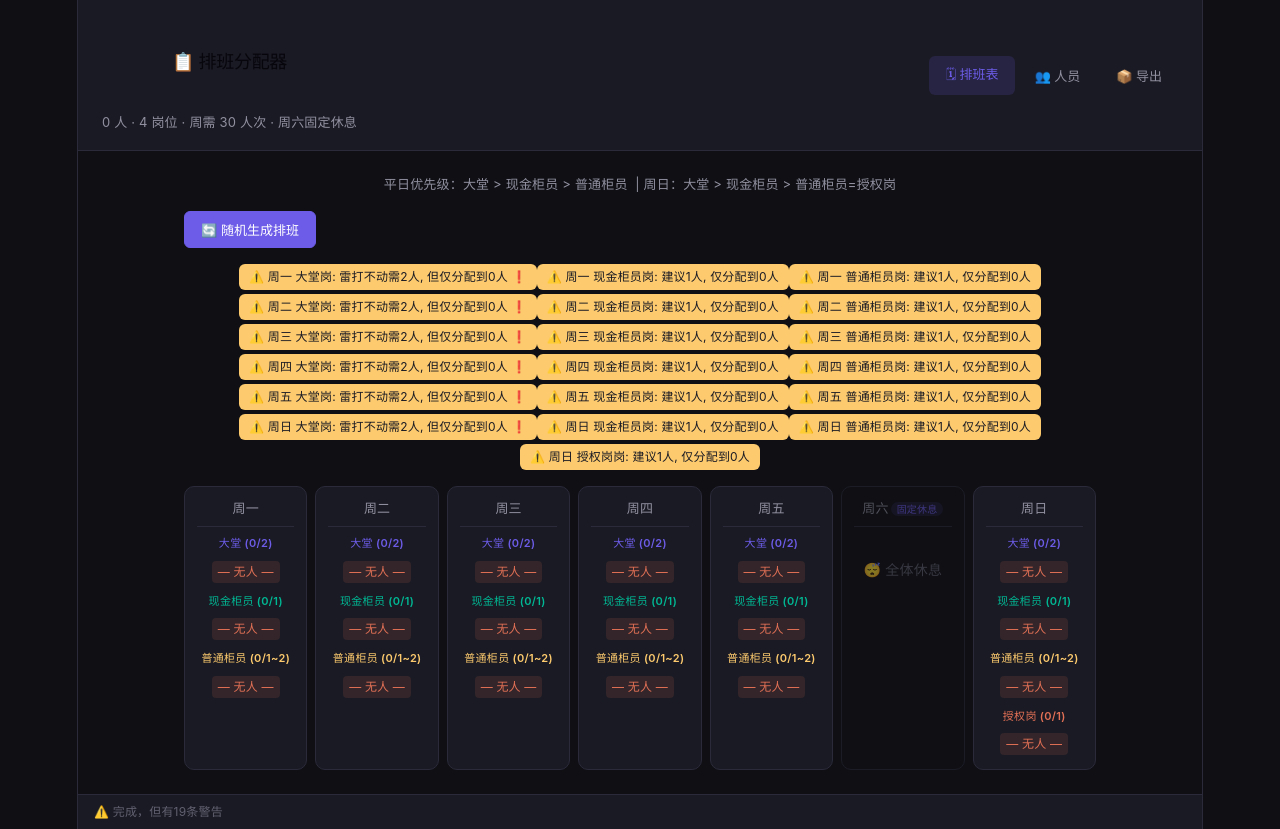
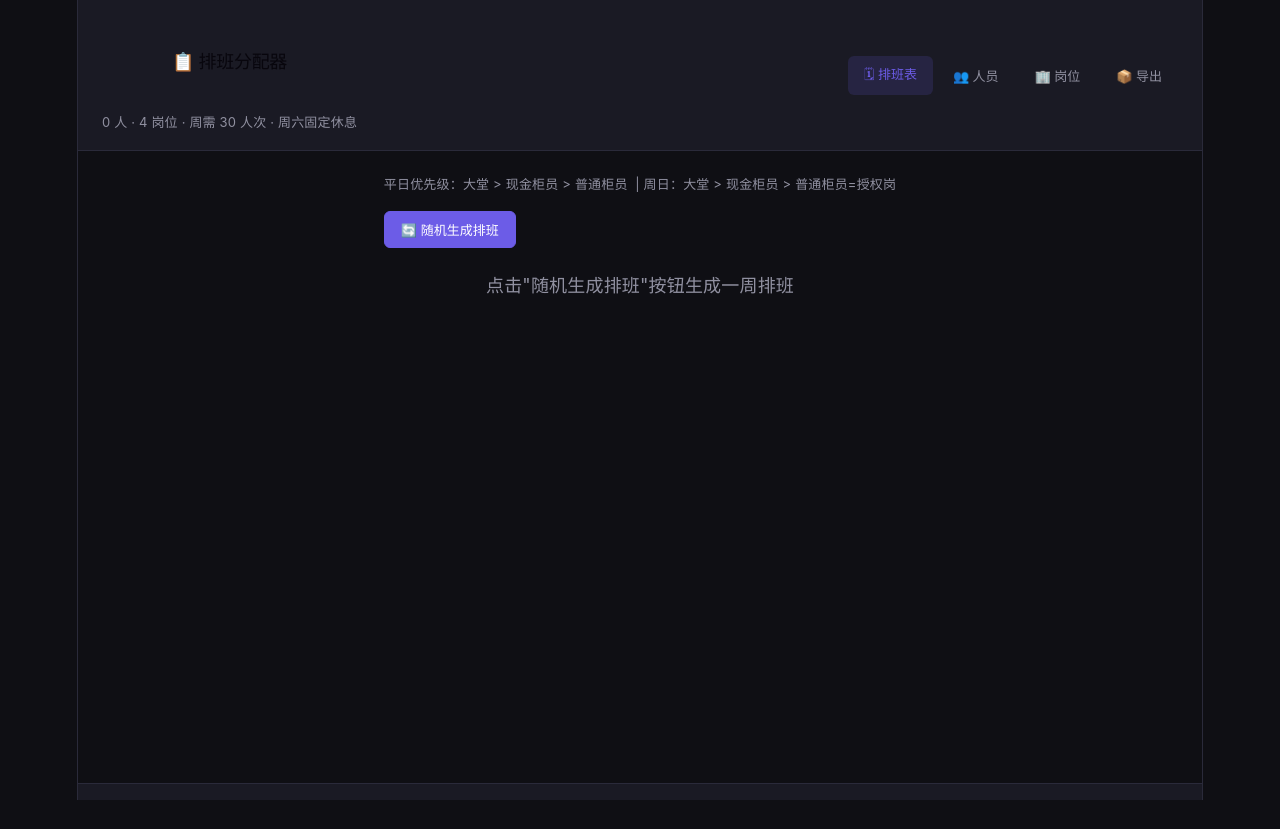
Before and after one commit to KaeyoungLIAN/workday_allocation, a React (Vite) app: page / in a window 1280 px wide. After the commit the page ends 800 px from the top, so only its background shows below. Built offline with nearby package versions, Linux system fonts and the light colour scheme.

Commit message:
feat: 岗位改为用户可自定义 + 警告只在点击排班后显示

```diff
--- a/src/App.css
+++ b/src/App.css
@@ -93,6 +93,15 @@ body {
   display: inline-block; margin-top: 8px;
   background: var(--amber); color: #1a1a24;
   font-size: 12px; padding: 4px 10px; border-radius: var(--radius-sm);
+}
+.warning-panel {
+  background: rgba(253, 203, 110, 0.08);
+  border: 1px solid var(--amber);
+  border-radius: var(--radius);
+  padding: 12px;
+}
+.warning-title {
+  font-size: 13px; font-weight: 600; color: var(--amber); margin-bottom: 4px;
 }
 
 /* ── Workers Panel ── */
--- a/src/App.jsx
+++ b/src/App.jsx
@@ -6,33 +6,39 @@ import {
   copyWorkers,
   importWorkers,
   importWorkersFromText,
+  loadPositions,
+  savePositions,
+  resetPositions,
+  generatePosId,
 } from "./config";
-import { generateSchedule, validateSchedule, FIXED_POSITIONS, DAY_NAMES } from "./scheduler";
+import { generateSchedule, validateSchedule, DAY_NAMES } from "./scheduler";
 import "./App.css";
 
-const POS_COLORS = ["#6c5ce7", "#00b894", "#fdcb6e", "#e17055"];
+const POS_COLORS = ["#6c5ce7", "#00b894", "#fdcb6e", "#e17055", "#fd79a8", "#a29bfe", "#fab1a0", "#55efc4"];
 
 let nextWorkerId = Date.now();
 
 export default function App() {
   const [tab, setTab] = useState("schedule");
   const [workers, setWorkers] = useState(() => loadWorkers());
+  const [positions, setPositions] = useState(() => loadPositions());
   const [schedule, setSchedule] = useState(null);
   const [warnings, setWarnings] = useState([]);
   const [workerModal, setWorkerModal] = useState(null);
   const [status, setStatus] = useState("");
+  const [showWarnings, setShowWarnings] = useState(false); // 点击排班后才显示
 
   useEffect(() => { saveWorkers(workers); }, [workers]);
+  useEffect(() => { savePositions(positions); }, [positions]);
 
   const doGenerate = useCallback(() => {
-    const s = generateSchedule({ workers });
+    const s = generateSchedule({ workers, positions });
     setSchedule(s);
-    const ws = validateSchedule({ workers }, s);
+    const ws = validateSchedule({ workers, positions }, s);
     setWarnings(ws);
+    setShowWarnings(true);
     setStatus(ws.length === 0 ? "✅ 排班生成完成" : `⚠️ 完成，但有${ws.length}条警告`);
-  }, [workers]);
-
-  useEffect(() => { doGenerate(); }, []);
+  }, [workers, positions]);
 
   const addWorker = (data) => {
     if (workers.find((w) => w.name === data.name)) {
@@ -55,30 +61,57 @@ export default function App() {
     setStatus(`已删除: ${w?.name || "未知"}`);
   };
 
-  const totalNeed = FIXED_POSITIONS.reduce((s, p) => s + p.minStaff * 6, 0);
+  const updatePositions = (newPos) => {
+    setPositions(newPos);
+    setSchedule(null);
+    setShowWarnings(false);
+  };
+
+  const totalNeed = positions.reduce((s, p) => s + p.minStaff * 6, 0);
 
   return (
     <div style={{ minHeight: "100vh", display: "flex", flexDirection: "column" }}>
       <header className="app-header">
         <div>
           <h1>📋 排班分配器</h1>
-          <span>{workers.length} 人 · 4 岗位 · 周需 {totalNeed} 人次 · 周六固定休息</span>
+          <span>{workers.length} 人 · {positions.length} 岗位 · 周需 {totalNeed} 人次 · 周六固定休息</span>
         </div>
         <div className="tabs">
           <button className={"tab-btn" + (tab === "schedule" ? " active" : "")} onClick={() => setTab("schedule")}>🗓 排班表</button>
           <button className={"tab-btn" + (tab === "workers" ? " active" : "")} onClick={() => setTab("workers")}>👥 人员</button>
+          <button className={"tab-btn" + (tab === "positions" ? " active" : "")} onClick={() => setTab("positions")}>🏢 岗位</button>
           <button className={"tab-btn" + (tab === "export" ? " active" : "")} onClick={() => setTab("export")}>📦 导出</button>
         </div>
       </header>
 
       <div className="content" style={{ flex: 1 }}>
-        {tab === "schedule" && <ScheduleView schedule={schedule} warnings={warnings} onGenerate={doGenerate} />}
-        {tab === "workers" && <WorkersView workers={workers} onAdd={() => setWorkerModal("add")} onEdit={(w) => setWorkerModal(w)} onDelete={deleteWorker} />}
+        {tab === "schedule" && (
+          <ScheduleView
+            schedule={schedule}
+            warnings={warnings}
+            showWarnings={showWarnings}
+            onGenerate={doGenerate}
+            positions={positions}
+          />
+        )}
+        {tab === "workers" && (
+          <WorkersView
+            workers={workers}
+            positions={positions}
+            onAdd={() => setWorkerModal("add")}
+            onEdit={(w) => setWorkerModal(w)}
+            onDelete={deleteWorker}
+          />
+        )}
+        {tab === "positions" && (
+          <PositionsView positions={positions} onChange={updatePositions} setStatus={setStatus} />
+        )}
         {tab === "export" && <ExportView workers={workers} setStatus={setStatus} onImport={(data) => { setWorkers(data); setStatus("✅ 人员已导入"); }} />}
 
         {workerModal && (
           <WorkerModal
             initial={workerModal === "add" ? null : workerModal}
+            positions={positions}
             onSave={(data) => { workerModal === "add" ? addWorker(data) : updateWorker(workerModal.id, data); }}
             onClose={() => setWorkerModal(null)}
           />
@@ -91,9 +124,9 @@ export default function App() {
 }
 
 /* ════════════════════════════════════════
-   Schedule View — uses FIXED_POSITIONS
+   Schedule View
    ════════════════════════════════════════ */
-function ScheduleView({ schedule, warnings, onGenerate }) {
+function ScheduleView({ schedule, warnings, showWarnings, onGenerate, positions }) {
   return (
     <div>
       <p style={{ fontSize: 13, color: "var(--text-secondary)", marginBottom: 8 }}>
@@ -103,8 +136,9 @@ function ScheduleView({ schedule, warnings, onGenerate }) {
       <div className="btn-row">
         <button className="btn btn-primary" onClick={onGenerate}>🔄 随机生成排班</button>
       </div>
-      {warnings.length > 0 && (
-        <div style={{ marginTop: 12 }}>
+      {showWarnings && warnings.length > 0 && (
+        <div className="warning-panel" style={{ marginTop: 12 }}>
+          <div className="warning-title">⚠️ 排班警告 ({warnings.length})</div>
           {warnings.map((w, i) => <div key={i} className="warning-badge" style={{ marginTop: 4 }}>⚠️ {w}</div>)}
         </div>
       )}
@@ -116,14 +150,13 @@ function ScheduleView({ schedule, warnings, onGenerate }) {
               {day === 5 ? (
                 <div className="rest-msg">😴 全体休息</div>
               ) : (
-                FIXED_POSITIONS.map((pos) => {
-                  // 授权岗周一到周五不显示
-                  if (pos.id === "pos_sq" && day >= 0 && day <= 4) return null;
+                positions.map((pos, pi) => {
+                  if (!needPosOnDay(pos.id, day, positions)) return null;
                   const assigned = schedule[day]?.[pos.id] || [];
                   const short = assigned.length < pos.minStaff;
                   return (
                     <div key={pos.id} className="pos-block">
-                      <div className="pos-label" style={{ color: POS_COLORS[FIXED_POSITIONS.indexOf(pos)] }}>
+                      <div className="pos-label" style={{ color: POS_COLORS[pi % POS_COLORS.length] }}>
                         {pos.name} ({assigned.length}/{pos.minStaff}{pos.maxStaff !== pos.minStaff ? `~${pos.maxStaff}` : ''})
                       </div>
                       {assigned.length > 0 ? assigned.map((name, i) => (
@@ -145,10 +178,16 @@ function ScheduleView({ schedule, warnings, onGenerate }) {
   );
 }
 
+function needPosOnDay(posId, day, positions) {
+  if (day === 5) return false;
+  if (posId === "pos_sq" && day >= 0 && day <= 4) return false;
+  return true;
+}
+
 /* ════════════════════════════════════════
    Workers View
    ════════════════════════════════════════ */
-function WorkersView({ workers, onAdd, onEdit, onDelete }) {
+function WorkersView({ workers, positions, onAdd, onEdit, onDelete }) {
   return (
     <div>
       <div className="btn-row">
@@ -159,7 +198,7 @@ function WorkersView({ workers, onAdd, onEdit, onDelete }) {
       ) : (
         <div className="worker-list">
           {workers.map((w) => (
-            <WorkerCard key={w.id} worker={w} onEdit={onEdit} onDelete={onDelete} />
+            <WorkerCard key={w.id} worker={w} positions={positions} onEdit={onEdit} onDelete={onDelete} />
           ))}
         </div>
       )}
@@ -167,9 +206,9 @@ function WorkersView({ workers, onAdd, onEdit, onDelete }) {
   );
 }
 
-function WorkerCard({ worker: w, onEdit, onDelete }) {
+function WorkerCard({ worker: w, positions, onEdit, onDelete }) {
   const posInfos = (w.positions || []).map((pw) => {
-    const pos = FIXED_POSITIONS.find((p) => p.id === pw.id);
+    const pos = positions.find((p) => p.id === pw.id);
     return { name: pos?.name || pw.id, priority: pw.priority ?? 3 };
   });
   return (
@@ -194,7 +233,102 @@ function WorkerCard({ worker: w, onEdit, onDelete }) {
 }
 
 /* ════════════════════════════════════════
-   Export View — only workers
+   Positions View — 自定义岗位管理
+   ════════════════════════════════════════ */
+function PositionsView({ positions, onChange, setStatus }) {
+  const [editName, setEditName] = useState(() => positions.map((p) => p.name));
+
+  // 同步 editName 当 positions 从外部改变时
+  useEffect(() => {
+    setEditName(positions.map((p) => p.name));
+  }, [positions]);
+
+  const updatePos = (index, field, value) => {
+    const next = positions.map((p, i) => {
+      if (i !== index) return p;
+      let v = value;
+      if (field === "minStaff" || field === "maxStaff") {
+        v = Math.max(1, parseInt(value) || 1);
+      }
+      return { ...p, [field]: v };
+    });
+    onChange(next);
+  };
+
+  const addPos = () => {
+    const id = generatePosId();
+    const next = [...positions, { id, name: "新岗位", minStaff: 1, maxStaff: 1 }];
+    onChange(next);
+    setEditName(next.map((p) => p.name));
+    setStatus("✅ 已添加新岗位");
+  };
+
+  const deletePos = (index) => {
+    if (positions.length <= 1) {
+      setStatus("⚠️ 至少保留一个岗位");
+      return;
+    }
+    const next = positions.filter((_, i) => i !== index);
+    onChange(next);
+    setStatus("✅ 已删除岗位");
+  };
+
+  const applyName = (index) => {
+    const next = positions.map((p, i) =>
+      i === index ? { ...p, name: editName[i] || p.name } : p
+    );
+    onChange(next);
+  };
+
+  const handleReset = () => {
+    const next = resetPositions();
+    onChange(next);
+    setStatus("✅ 已重置为默认岗位");
+  };
+
+  return (
+    <div>
+      <div className="btn-row">
+        <button className="btn btn-primary" onClick={addPos}>+ 添加岗位</button>
+        <button className="btn btn-danger" onClick={handleReset}>↺ 恢复默认</button>
+      </div>
+      <div className="pos-config-list">
+        {positions.map((pos, i) => (
+          <div key={pos.id} className="pos-config-card">
+            <div className="color-dot" style={{ background: POS_COLORS[i % POS_COLORS.length] }} />
+            <input
+              className="name-input"
+              value={editName[i] ?? ""}
+              onChange={(e) => setEditName(editName.map((n, j) => (j === i ? e.target.value : n)))}
+              onBlur={() => applyName(i)}
+              placeholder="岗位名称"
+            />
+            <span className="label-text">最少</span>
+            <input
+              className="staff-input"
+              type="number"
+              min={1}
+              value={pos.minStaff}
+              onChange={(e) => updatePos(i, "minStaff", e.target.value)}
+            />
+            <span className="label-text">最多</span>
+            <input
+              className="staff-input"
+              type="number"
+              min={1}
+              value={pos.maxStaff}
+              onChange={(e) => updatePos(i, "maxStaff", e.target.value)}
+            />
+            <button className="btn btn-sm btn-danger" onClick={() => deletePos(i)} style={{ marginLeft: "auto" }}>删除</button>
+          </div>
+        ))}
+      </div>
+    </div>
+  );
+}
+
+/* ════════════════════════════════════════
+   Export View — workers only
    ════════════════════════════════════════ */
 function ExportView({ workers, setStatus }) {
   const [copied, setCopied] = useState(false);
@@ -230,7 +364,7 @@ function ExportView({ workers, setStatus }) {
 
   return (
     <div className="export-section">
-      <p>岗位已固定（大堂/现金柜员/普通柜员/授权岗），会变化的数据只有人员。</p>
+      <p>岗位和人员都是可自定义的，导出数据包含人员信息。</p>
       <div className="btn-row">
         <button className="btn btn-primary" onClick={handleCopy}>{copied ? "✅ 已复制" : "📋 复制人员"}</button>
         <button className="btn" onClick={handleDownload}>{downloaded ? "✅ 已下载" : "📥 下载人员"}</button>
@@ -258,34 +392,34 @@ function ExportView({ workers, setStatus }) {
 /* ════════════════════════════════════════
    Worker Modal — with priority per position
    ════════════════════════════════════════ */
-function WorkerModal({ initial, onSave, onClose }) {
+function WorkerModal({ initial, positions, onSave, onClose }) {
   const isEdit = !!initial;
   const [name, setName] = useState(initial?.name || "");
-  const [positions, setPositions] = useState(initial?.positions || []);
+  const [workerPos, setWorkerPos] = useState(initial?.positions || []);
   const [offDays, setOffDays] = useState(initial?.offDays || []);
 
   const togglePos = (posId) => {
-    setPositions((prev) => {
+    setWorkerPos((prev) => {
       const existing = prev.find((p) => p.id === posId);
       return existing ? prev.filter((p) => p.id !== posId) : [...prev, { id: posId, priority: 3 }];
     });
   };
 
   const setPriority = (posId, delta) => {
-    setPositions((prev) => prev.map((p) =>
+    setWorkerPos((prev) => prev.map((p) =>
       p.id === posId ? { ...p, priority: Math.max(1, Math.min(10, (p.priority || 3) + delta)) } : p
     ));
   };
 
   const toggleOff = (d) => {
-    if (d === 5) return; // 周六固定休息，不可手动改
+    if (d === 5) return;
     setOffDays((prev) => prev.includes(d) ? prev.filter((x) => x !== d) : [...prev, d]);
   };
 
   const handleSubmit = (e) => {
     e.preventDefault();
-    if (!name.trim() || positions.length === 0) return;
-    onSave({ name: name.trim(), positions, offDays });
+    if (!name.trim() || workerPos.length === 0) return;
+    onSave({ name: name.trim(), positions: workerPos, offDays });
   };
 
   return (
@@ -300,14 +434,14 @@ function WorkerModal({ initial, onSave, onClose }) {
           <div className="form-group">
             <label>岗位与优先级（数字越小优先级越高，至少选一个）</label>
             <div className="pos-priority-grid">
-              {FIXED_POSITIONS.map((p, i) => {
-                const entry = positions.find((ep) => ep.id === p.id);
+              {positions.map((p, i) => {
+                const entry = workerPos.find((ep) => ep.id === p.id);
                 const selected = !!entry;
                 return (
                   <div key={p.id} className="pos-priority-row"
-                    style={selected ? { borderColor: POS_COLORS[i], background: POS_COLORS[i] + "15" } : {}}
+                    style={selected ? { borderColor: POS_COLORS[i % POS_COLORS.length], background: POS_COLORS[i % POS_COLORS.length] + "15" } : {}}
                     onClick={() => togglePos(p.id)}>
-                    <span className="pos-prio-name" style={selected ? { color: POS_COLORS[i] } : {}}>{p.name} ({p.minStaff}{p.maxStaff !== p.minStaff ? `~${p.maxStaff}` : ''}人)</span>
+                    <span className="pos-prio-name" style={selected ? { color: POS_COLORS[i % POS_COLORS.length] } : {}}>{p.name} ({p.minStaff}{p.maxStaff !== p.minStaff ? `~${p.maxStaff}` : ''}人)</span>
                     {selected && (
                       <div className="prio-control" onClick={(e) => e.stopPropagation()}>
                         <button type="button" className="prio-btn" onClick={() => setPriority(p.id, -1)}>-</button>
@@ -337,7 +471,7 @@ function WorkerModal({ initial, onSave, onClose }) {
           </div>
           <div className="form-actions">
             <button type="button" className="btn" onClick={onClose}>取消</button>
-            <button type="submit" className="btn btn-primary" disabled={!name.trim() || positions.length === 0}>
+            <button type="submit" className="btn btn-primary" disabled={!name.trim() || workerPos.length === 0}>
               {isEdit ? "保存" : "添加"}
             </button>
           </div>
--- a/src/config.js
+++ b/src/config.js
@@ -1,4 +1,41 @@
 const STORAGE_KEY = "wd_workers";
+const POS_STORAGE_KEY = "wd_positions";
+
+const DEFAULT_POSITIONS = [
+  { id: "pos_dt", name: "大堂", minStaff: 2, maxStaff: 2 },
+  { id: "pos_xj", name: "现金柜员", minStaff: 1, maxStaff: 1 },
+  { id: "pos_pt", name: "普通柜员", minStaff: 1, maxStaff: 2 },
+  { id: "pos_sq", name: "授权岗", minStaff: 1, maxStaff: 1 },
+];
+
+let nextPosId = Date.now();
+
+export function loadPositions() {
+  try {
+    const raw = localStorage.getItem(POS_STORAGE_KEY);
+    if (raw) {
+      const arr = JSON.parse(raw);
+      if (Array.isArray(arr) && arr.length > 0) return arr;
+    }
+  } catch {}
+  // 首次使用：写入默认值到 storage 并返回
+  savePositions(DEFAULT_POSITIONS);
+  return DEFAULT_POSITIONS;
+}
+
+export function savePositions(positions) {
+  localStorage.setItem(POS_STORAGE_KEY, JSON.stringify(positions));
+}
+
+export function resetPositions() {
+  savePositions(DEFAULT_POSITIONS);
+  return DEFAULT_POSITIONS;
+}
+
+export function generatePosId() {
+  nextPosId += 1;
+  return `pos_custom_${nextPosId}`;
+}
 
 /** Migrate legacy worker format (positionIds) to new format (positions array). */
 function migrateWorker(w) {
--- a/src/scheduler.js
+++ b/src/scheduler.js
@@ -1,33 +1,50 @@
 const DAY_NAMES = ["周一", "周二", "周三", "周四", "周五", "周六", "周日"];
-
-/** 固定 4 个岗位（不可变） */
-export const FIXED_POSITIONS = [
-  { id: "pos_dt", name: "大堂", minStaff: 2, maxStaff: 2 },
-  { id: "pos_xj", name: "现金柜员", minStaff: 1, maxStaff: 1 },
-  { id: "pos_pt", name: "普通柜员", minStaff: 1, maxStaff: 2 },
-  { id: "pos_sq", name: "授权岗", minStaff: 1, maxStaff: 1 },
-];
 
 /**
  * 岗位的全局优先级（数字越小越优先）。
- * 决定先处理哪个岗位。同岗位内的人员选择由 per-worker priority 决定。
+ * 默认规则：大堂(1) > 现金柜员(2) > 普通柜员(3) > 授权岗(4)
+ * 周日：大堂(1) > 现金柜员(2) > 普通柜员=授权岗(3)
+ * 自定义岗位的默认优先级为 9（靠后）
  */
-function getGlobalPriority(posId, day) {
+function getGlobalPriority(posId, positions, day) {
+  const idx = positions.findIndex((p) => p.id === posId);
   const isWeekend = day === 6;
-  // 平日：大堂(1) > 现金柜员(2) > 普通柜员(3) > 授权(4)
-  const weekday = { pos_dt: 1, pos_xj: 2, pos_pt: 3, pos_sq: 4 };
-  // 周末：大堂(1) > 现金柜员(2) > 普通柜员=授权(3)
-  const weekend = { pos_dt: 1, pos_xj: 2, pos_pt: 3, pos_sq: 3 };
-  return isWeekend ? (weekend[posId] ?? 9) : (weekday[posId] ?? 9);
+
+  // 前 4 个默认岗位用固定优先级
+  const defaultIds = ["pos_dt", "pos_xj", "pos_pt", "pos_sq"];
+  const defaultIdx = defaultIds.indexOf(posId);
+  if (defaultIdx !== -1) {
+    if (isWeekend) {
+      const weekend = [1, 2, 3, 3]; // 大堂>现金柜员>普通柜员=授权
+      return weekend[defaultIdx];
+    }
+    return defaultIdx + 1; // 1,2,3,4
+  }
+
+  // 自定义岗位按在列表中的顺序
+  return 10 + idx;
+}
+
+/**
+ * 授权岗是否在此日需要（周一~周五不需要，周六全体休息不处理，周日需要）
+ */
+function needPosOnDay(posId, day, positions) {
+  const pos = positions.find((p) => p.id === posId);
+  if (!pos) return false;
+  // 周六全体休息
+  if (day === 5) return false;
+  // 授权岗（pos_sq）周一~周五不需要
+  if (posId === "pos_sq" && day >= 0 && day <= 4) return false;
+  return true;
 }
 
 /**
  * Generate a schedule for one week.
- * @param {object} config - { workers }
+ * @param {object} config - { workers, positions }
  * @returns {object} { [dayIndex]: { [positionId]: [workerName, ...] } }
  */
 export function generateSchedule(config) {
-  const { workers } = config;
+  const { workers, positions } = config;
   const schedule = {};
 
   for (let day = 0; day < 7; day++) {
@@ -41,13 +58,12 @@ export function generateSchedule(config) {
     const assignedToday = new Set();
 
     // 按全局优先级排序
-    const sorted = [...FIXED_POSITIONS].sort(
-      (a, b) => getGlobalPriority(a.id, day) - getGlobalPriority(b.id, day)
+    const sorted = [...positions].sort(
+      (a, b) => getGlobalPriority(a.id, positions, day) - getGlobalPriority(b.id, positions, day)
     );
 
     for (const pos of sorted) {
-      // 授权岗周一到周五不需要
-      if (pos.id === "pos_sq" && day >= 0 && day <= 4) continue;
+      if (!needPosOnDay(pos.id, day, positions)) continue;
       const available = workers.filter(
         (w) =>
           !w.offDays.includes(day) &&
@@ -63,7 +79,6 @@ export function generateSchedule(config) {
         return priA - priB;
       });
 
-      // 先尽量排满 maxStaff
       const assigned = available.slice(0, pos.maxStaff);
       assigned.forEach((w) => assignedToday.add(w.id));
       daySchedule[pos.id] = assigned.map((w) => w.name);
@@ -77,17 +92,17 @@ export function generateSchedule(config) {
 
 /**
  * 检查排班是否满足最低要求。
- * 平日雷打不动岗位（大堂、普通柜员、现金柜员）未满 minStaff 时报警。
+ * 大堂雷打不动必须满 minStaff，其他岗位建议即可。
  */
 export function validateSchedule(config, schedule) {
+  const { positions } = config;
   const warnings = [];
   for (let day = 0; day < 7; day++) {
     if (day === 5) continue;
-    for (const pos of FIXED_POSITIONS) {
-      // 授权岗周一到周五不需要
-      if (pos.id === "pos_sq" && day >= 0 && day <= 4) continue;
+    for (const pos of positions) {
+      if (!needPosOnDay(pos.id, day, positions)) continue;
       const assigned = schedule[day]?.[pos.id]?.length || 0;
-      // 大堂除周六外每天雷打不动必须2人
+      // 大堂除周六外每天必须满 minStaff
       const isEssential = pos.id === "pos_dt" && day !== 5;
       const minOk = assigned >= pos.minStaff;
 
```
